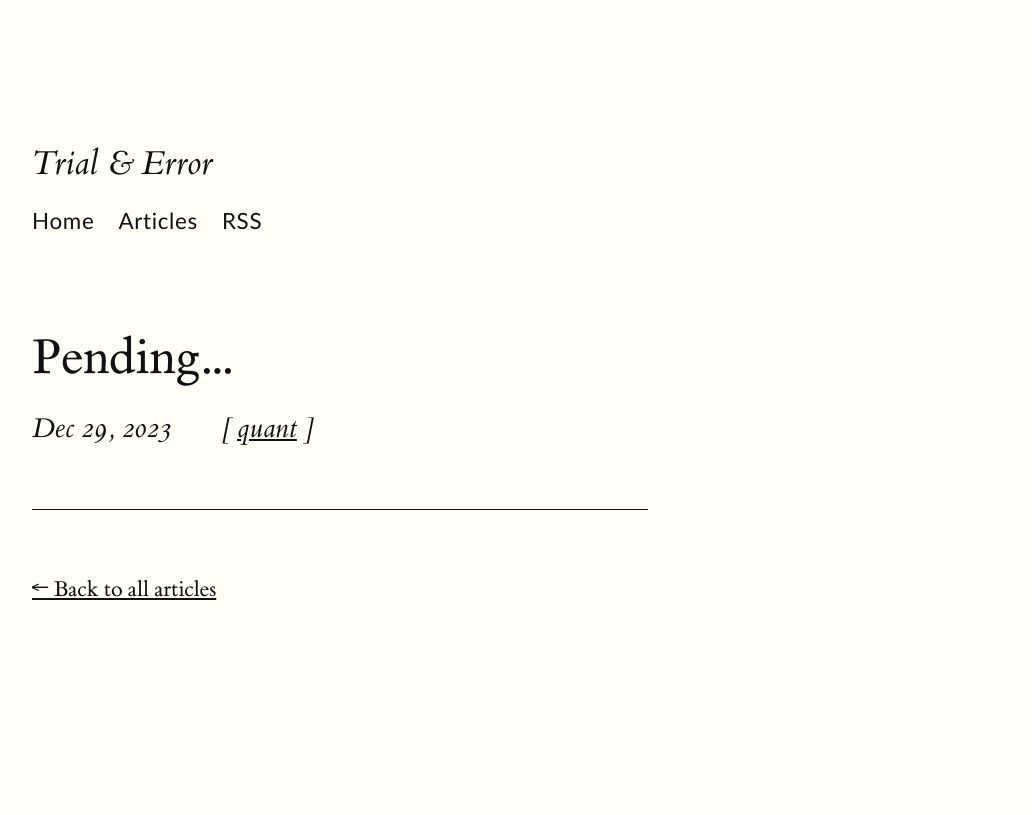
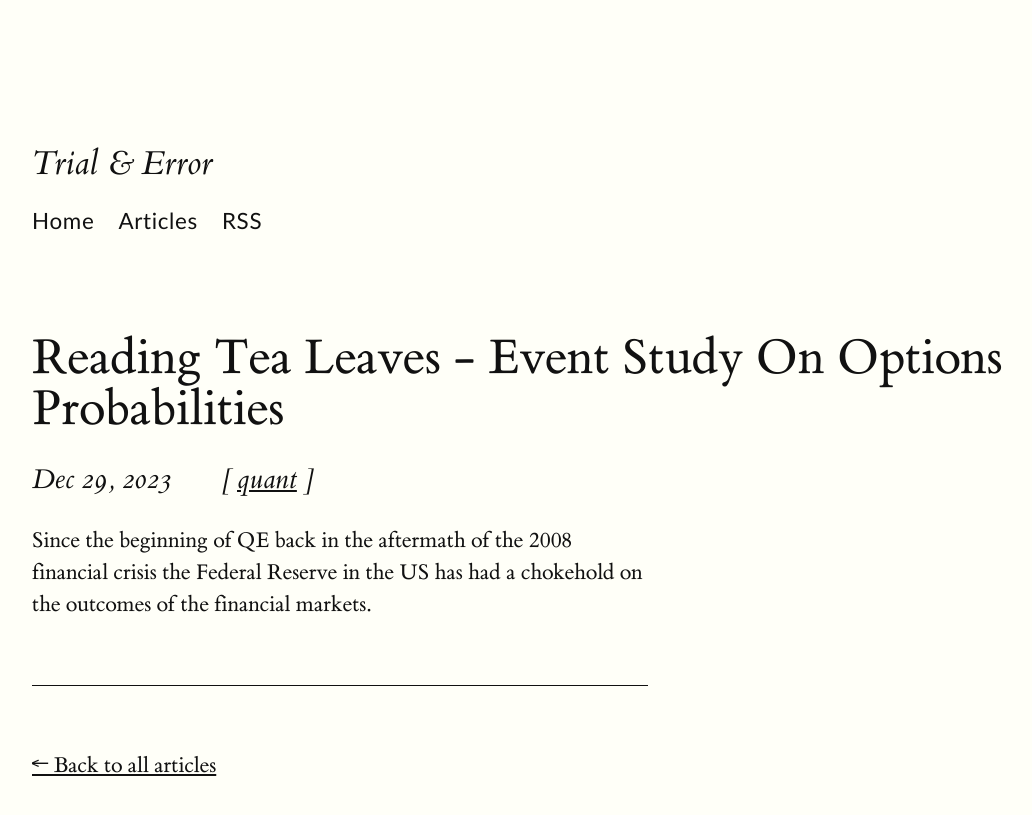
Before and after one commit to CSomers3/csomers3.github.io, a Jekyll site: the page built from _posts/2023-12-29-example.md, in a window 1280 px wide. Shown: the top 815 px of the page, without its empty margins (128-1160 px from the left). Built offline with Jekyll 4.4.1, drawn with Linux system fonts in a browser that asks for light colours.

Commit message:
Update 2023-12-29-example.md

```diff
--- a/_posts/2023-12-29-example.md
+++ b/_posts/2023-12-29-example.md
@@ -1,5 +1,7 @@
 ---
 layout: post
-title: Pending...
+title: Reading Tea Leaves - Event Study on Options Probabilities
 category: quant
 ---
+
+Since the beginning of QE back in the aftermath of the 2008 financial crisis the Federal Reserve in the US has had a chokehold on the outcomes of the financial markets.
```
